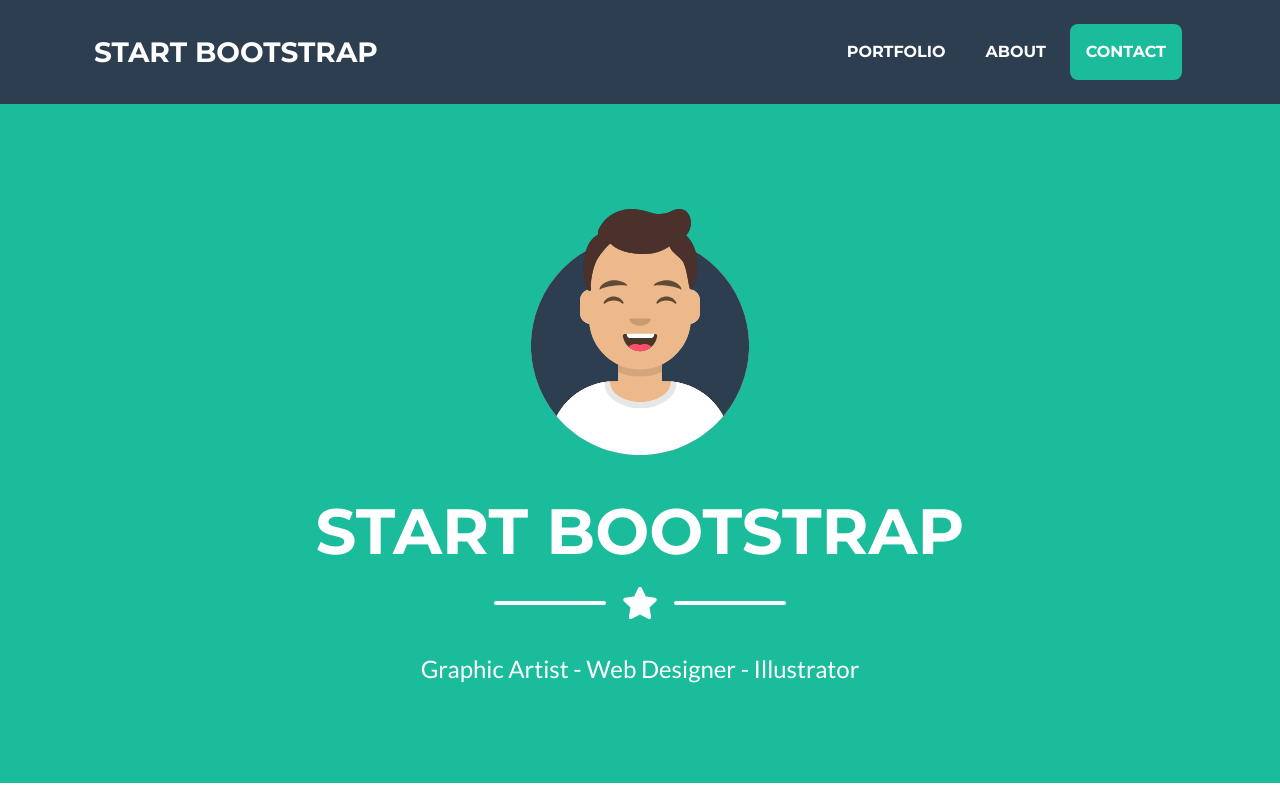
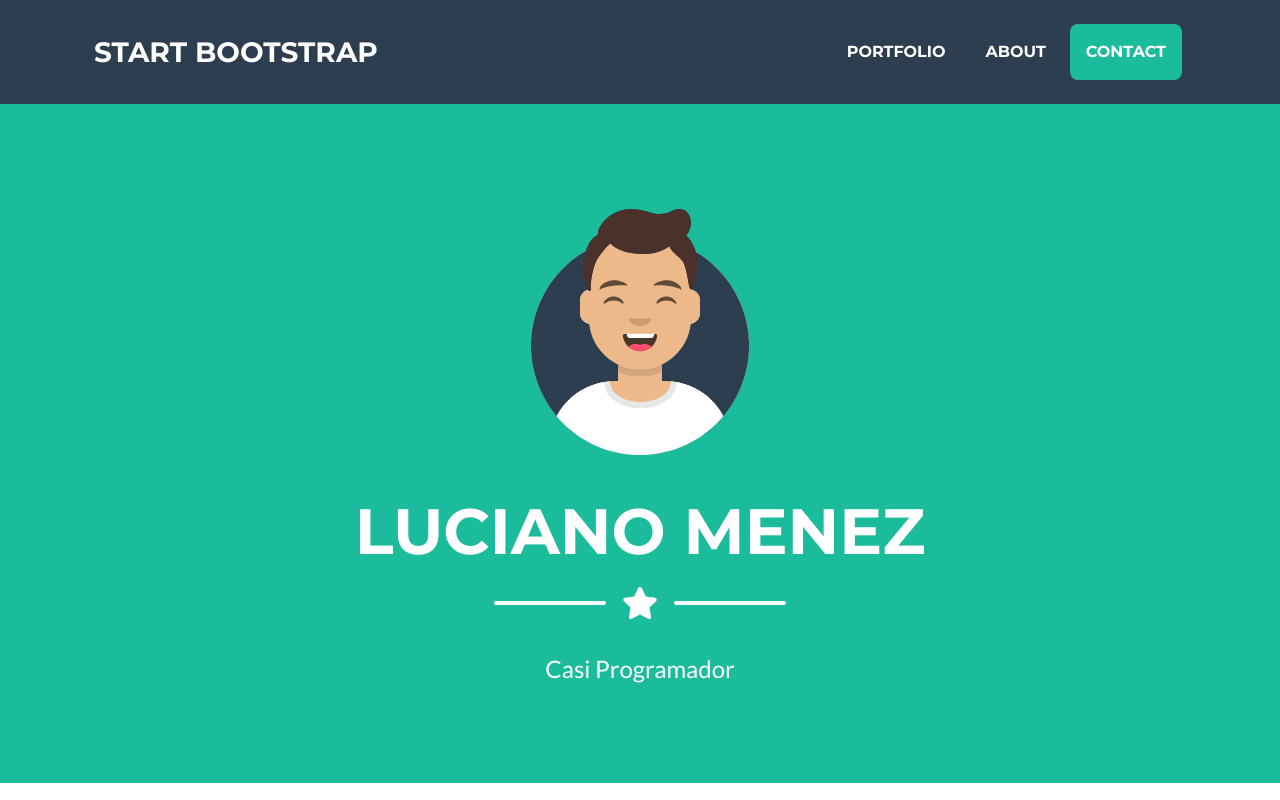
Before and after one commit to luciano-menez/fdf, a plain HTML site: page index.html in a window 1280 px wide. Shown: the top 800 px of the page. Drawn offline with nearby package versions, Linux system fonts and the light colour scheme.

Commit message:
Cambios en los titulos de la pagina

```diff
--- a/index.html
+++ b/index.html
@@ -40,7 +40,7 @@
                 <!-- Masthead Avatar Image-->
                 <img class="masthead-avatar mb-5" src="assets/img/avataaars.svg" alt="..." />
                 <!-- Masthead Heading-->
-                <h1 class="masthead-heading text-uppercase mb-0">Start Bootstrap</h1>
+                <h1 class="masthead-heading text-uppercase mb-0">Luciano Menez</h1>
                 <!-- Icon Divider-->
                 <div class="divider-custom divider-light">
                     <div class="divider-custom-line"></div>
@@ -48,7 +48,7 @@
                     <div class="divider-custom-line"></div>
                 </div>
                 <!-- Masthead Subheading-->
-                <p class="masthead-subheading font-weight-light mb-0">Graphic Artist - Web Designer - Illustrator</p>
+                <p class="masthead-subheading font-weight-light mb-0">Casi Programador</p>
             </div>
         </header>
         <!-- Portfolio Section-->
```
